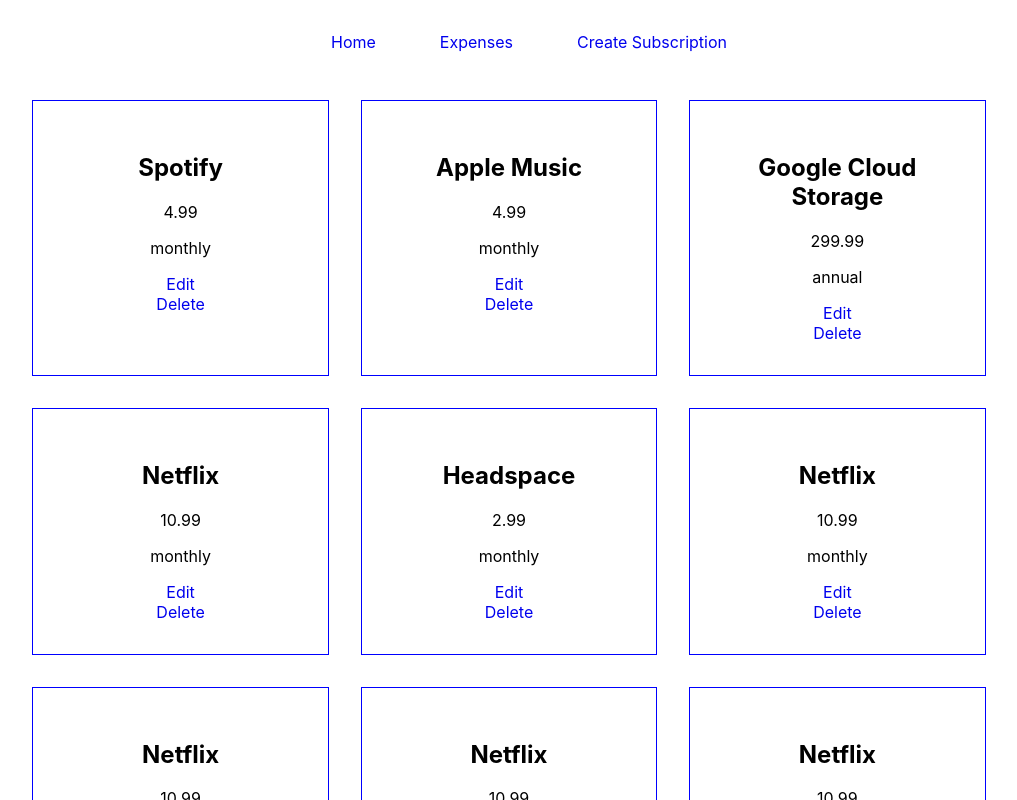
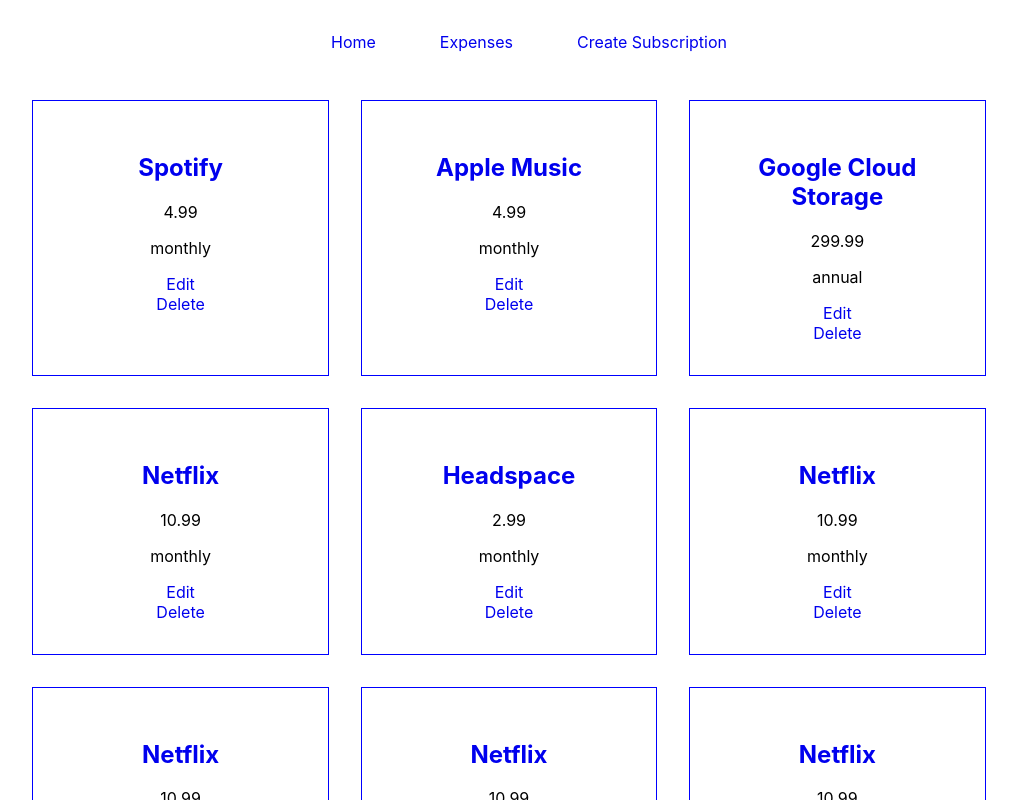
Before and after one commit to zdavidson/sounder-engineering-pratical, a React (Create React App) app: page / in a window 1280 px wide. Shown: the top 800 px of the page, without its empty margins (131-1148 px from the left). Built offline with nearby package versions, Linux system fonts and the light colour scheme.

Commit message:
edit and details populating

```diff
--- a/src/components/EditSubscription.js
+++ b/src/components/EditSubscription.js
@@ -1,7 +1,19 @@
+import { useSelectedSubscription } from "../context/SelectedSubscriptionContext";
+
 const EditSubscription = () => {
+  const selectedSubscription = useSelectedSubscription();
+
   return (
     <>
-      <div>Edit Subscription</div>
+      <h2>Edit Subscription</h2>
+      <div style={{ display: "flex", flexDirection: "column" }}>
+        <p>{selectedSubscription.id}</p>
+        <p>{selectedSubscription.name}</p>
+        <p>{selectedSubscription.price}</p>
+        <p>{selectedSubscription.description}</p>
+        <p>{selectedSubscription.created_at}</p>
+        <p>{selectedSubscription.updated_at}</p>
+      </div>
     </>
   );
 };
--- a/src/components/Home.js
+++ b/src/components/Home.js
@@ -1,6 +1,11 @@
 import SubscriptionTable from "./SubscriptionTable";
 
+// import Pages from "./Pages";
+// import data from "../assets/data/data.json";
+
 const Home = () => {
+  // let totalItems = data.length;
+  // let limit = 10;
   return (
     <div>
       <SubscriptionTable />
--- a/src/components/SubscriptionCard.js
+++ b/src/components/SubscriptionCard.js
@@ -1,4 +1,11 @@
+import { useSelectedSubscriptionUpdate } from "../context/SelectedSubscriptionContext";
+
+import { useNavigate } from "react-router-dom";
+
 const SubscriptionCard = ({ subscription }) => {
+  const setSelectedSubscription = useSelectedSubscriptionUpdate();
+  let navigate = useNavigate();
+
   return (
     <div
       className="subscription-card"
@@ -9,11 +16,31 @@ const SubscriptionCard = ({ subscription }) => {
         width: "18%",
       }}
     >
-      <h2>{subscription.name}</h2>
+      <h2>
+        <a
+          href={"/details/" + subscription.id}
+          onClick={(e) => {
+            e.preventDefault();
+            setSelectedSubscription(subscription);
+            navigate(`/details/${subscription.id}`);
+          }}
+        >
+          {subscription.name}
+        </a>
+      </h2>
       <p>{subscription.price}</p>
       <p>{subscription.frequency}</p>
 
-      <a href="#">Edit</a>
+      <a
+        href={"/edit/" + subscription.id}
+        onClick={(e) => {
+          e.preventDefault();
+          setSelectedSubscription(subscription);
+          navigate(`/edit/${subscription.id}`);
+        }}
+      >
+        Edit
+      </a>
       <br></br>
       <a href="#">Delete</a>
     </div>
--- a/src/components/SubscriptionDetails.js
+++ b/src/components/SubscriptionDetails.js
@@ -1,7 +1,20 @@
+import { useSelectedSubscription } from "../context/SelectedSubscriptionContext";
+
 const SubscriptionDetails = () => {
+  const selectedSubscription = useSelectedSubscription();
+
+  console.log(selectedSubscription);
   return (
     <div>
-      Subscription Details<div></div>
+      <h2>Subscription Details</h2>
+      <div style={{ display: "flex", flexDirection: "column" }}>
+        <p>{selectedSubscription.id}</p>
+        <p>{selectedSubscription.name}</p>
+        <p>{selectedSubscription.price}</p>
+        <p>{selectedSubscription.description}</p>
+        <p>{selectedSubscription.created_at}</p>
+        <p>{selectedSubscription.updated_at}</p>
+      </div>{" "}
     </div>
   );
 };
--- /dev/null
+++ b/src/context/SelectedSubscriptionContext.js
@@ -0,0 +1,37 @@
+import React, { useContext, useState } from "react";
+
+export const SelectedSubscriptionContext = React.createContext();
+export const SelectedSubscriptionUpdateContext = React.createContext();
+
+export const useSelectedSubscription = () => {
+  return useContext(SelectedSubscriptionContext);
+};
+
+export const useSelectedSubscriptionUpdate = () => {
+  return useContext(SelectedSubscriptionUpdateContext);
+};
+
+export const SelectedSubscriptionProvider = ({ children }) => {
+  const [selectedSubscription, setSelectedSubscription] = useState({
+    id: "",
+    name: "",
+    price: "",
+    description: "",
+    created_at: "",
+    updated_at: "",
+  });
+
+  const updateSelectedSubscription = (value) => {
+    setSelectedSubscription(value);
+  };
+
+  return (
+    <SelectedSubscriptionContext.Provider value={selectedSubscription}>
+      <SelectedSubscriptionUpdateContext.Provider
+        value={updateSelectedSubscription}
+      >
+        {children}
+      </SelectedSubscriptionUpdateContext.Provider>
+    </SelectedSubscriptionContext.Provider>
+  );
+};
```
Also changed, not shown: src/App.js (+13 -1 lines), src/components/Pages.js (added, +21 -0 lines).
